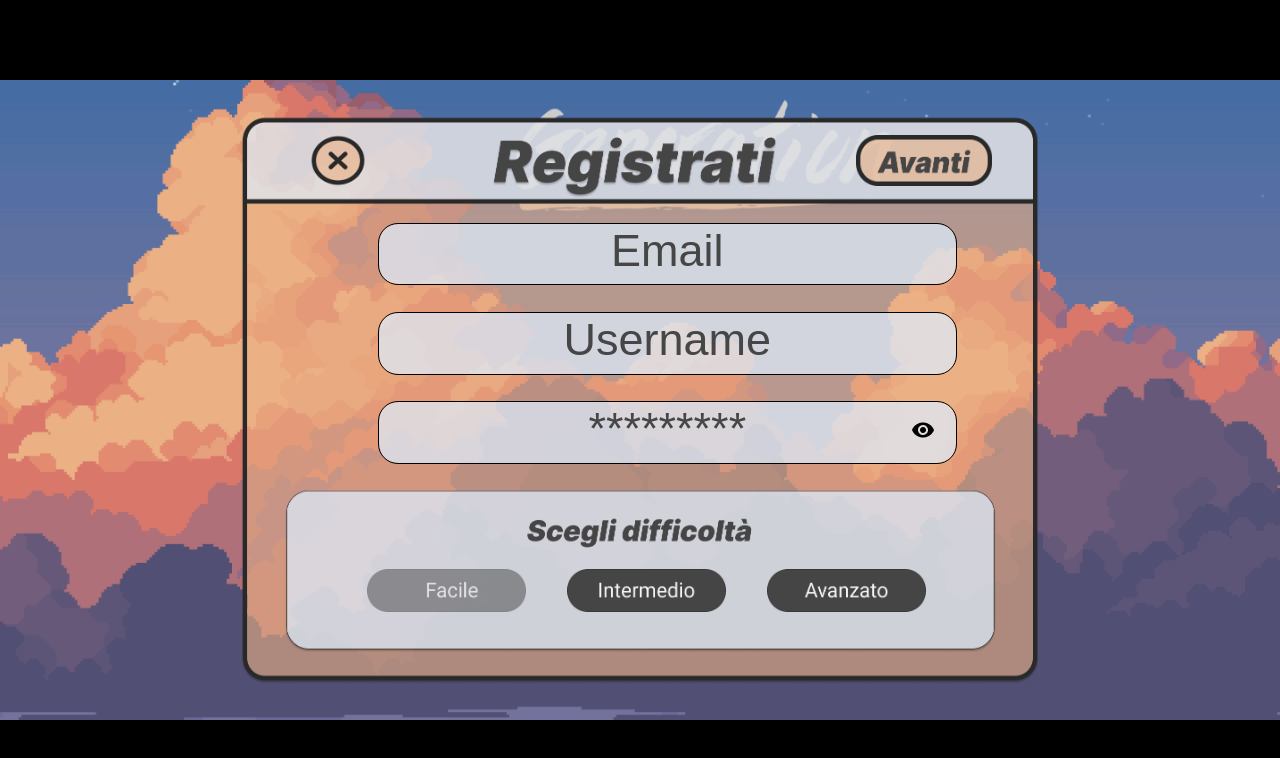
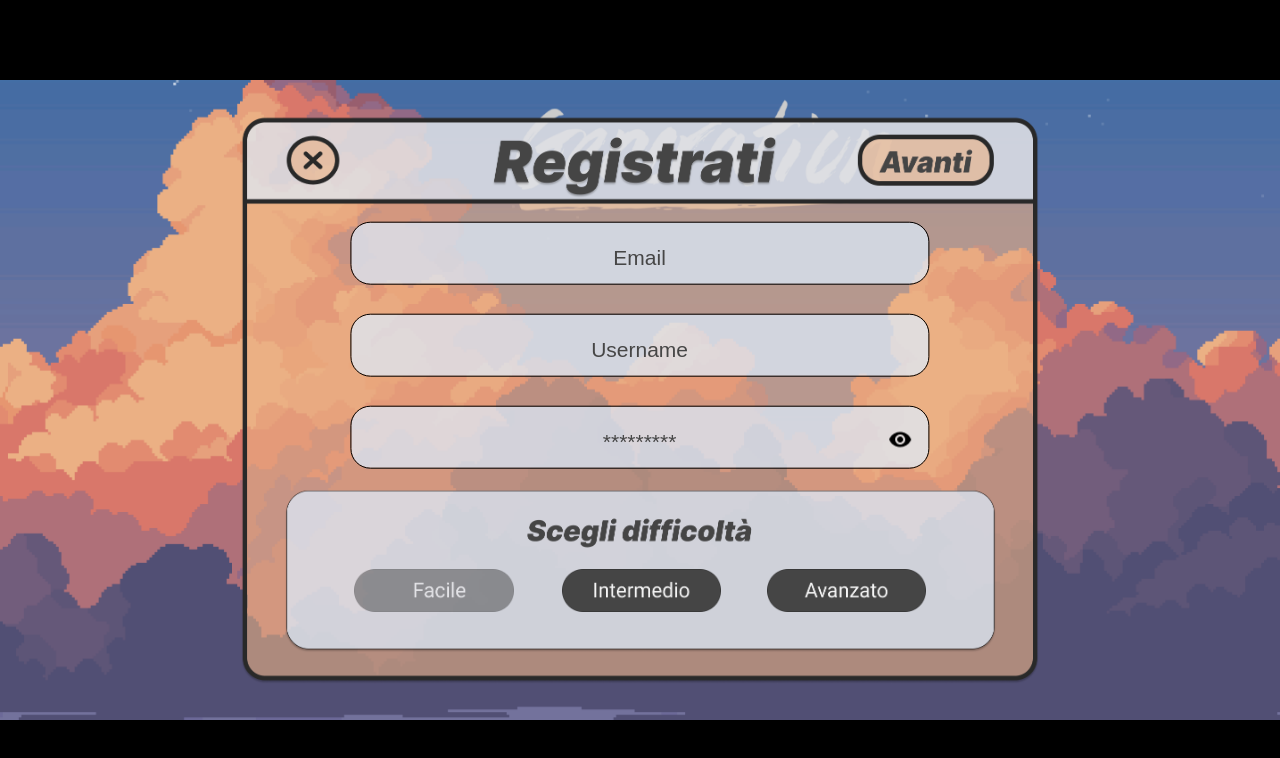
Before and after one commit to GianmariaZorzetto/GenerationTycoonFrontEnd, an Angular app: page /register in a window 1280 px wide. Shown: the top 758 px of the page. Built offline with nearby package versions, Linux system fonts and the light colour scheme.

Commit message:
Schermata registrazione fixata

```diff
--- a/src/app/Component/schermata-registrati/schermata-registrati.component.css
+++ b/src/app/Component/schermata-registrati/schermata-registrati.component.css
@@ -34,7 +34,7 @@ a img {
 }
 
 .scontornato-input::placeholder {
-  font-size: 45px;
+  font-size: 70%;
   font-family: sans-serif;/* Aumenta la dimensione del font del placeholder */
   color: #464646; /* Colore del placeholder (puoi scegliere il colore che preferisci) */
   text-align: center; /* Centra il testo del placeholder anche in verticale */
--- a/src/app/Component/schermata-registrati/schermata-registrati.component.html
+++ b/src/app/Component/schermata-registrati/schermata-registrati.component.html
@@ -1,43 +1,38 @@
 <a routerLink="/benvenuto" (click)="saveUser()">
-    <img posizione [x]="1026.5" [y]="60" [w]="148" [h]="55" [autore]="'R'" src="sfondi_schermate/register/avanti_button.png" alt="bottone_avanti" />
+    <img posizione [x]="1110" [y]="87" [w]="148" [h]="55" [centroMassa]="true" [hoverabile]="true" [autore]="'R'" src="sfondi_schermate/register/avanti_button.png" alt="bottone_avanti" />
 </a>
 <a routerLink="">
-  <img posizione [x]="370" [y]="59" [w]="63" [h]="57" [autore]="'R'" src="sfondi_schermate/register/x_button.png" alt="x_button" />
+  <img posizione [x]="375" [y]="87" [w]="63" [h]="57" [centroMassa]="true" [hoverabile]="true" [autore]="'R'" src="sfondi_schermate/register/x_button.png" alt="x_button" />
 </a>
 <span>
   <input
      placeholder="Email"
      class="form-control mb-2 scontornato-input"
-     posizione [x]="453"
-     [y]="155"
-     [w]="629"
-     [h]="68"
-     [autore]="'R'"
+     posizione [x]="767" [y]="188" [w]="629" [h]="68" [centroMassa]="true" [autore]="'R'"
      [(ngModel)]="user!.email"
      required
      email>
   <input
      placeholder="Username"
      class="form-control mb-2 scontornato-input"
-     posizione [x]="453" [y]="252" [w]="629" [h]="68" [autore]="'R'"
+     posizione [x]="767" [y]="288" [w]="629" [h]="68" [centroMassa]="true" [autore]="'R'"
      [(ngModel)]="user!.username"
      required><br>
   <input
      [type]="showPassword ? 'text' : 'password'"
      placeholder="*********"
-     class="form-control mb-2 scontornato-input"
-     posizione [x]="453" [y]="349" [w]="629" [h]="68" [autore]="'R'"
+     class="form-control mb-2 scontornato-input "
+     posizione [x]="767" [y]="388" [w]="629" [h]="68" [centroMassa]="true" [autore]="'R'"
      [(ngModel)]="user!.password"
      required>
-  <button
-     class="transparent-button"
-     posizione [x]="1090" [y]="365" [w]="30" [h]="25" [autore]="'R'"
-     (click)="showPassword = !showPassword">
-  <img *ngIf="showPassword; else hideIcon" src="sfondi_schermate/register/show_button.png" alt="Mostra password">
+  <span posizione [x]="1083" [y]="388" [w]="30" [h]="25" [centroMassa]="true" [hoverabile]="true" [autore]="'R'">
+  <img
+       (click)="showPassword = !showPassword" *ngIf="showPassword; else hideIcon" src="sfondi_schermate/register/show_button.png" alt="Mostra password">
   <ng-template #hideIcon>
-    <img src="sfondi_schermate/register/hide_button.png" alt="Nascondi password">
+    <img
+         (click)="showPassword = !showPassword" src="sfondi_schermate/register/hide_button.png" alt="Nascondi password">
   </ng-template>
-  </button>
+  </span>
   <br>
 
  <div class="image-container">
@@ -46,7 +41,7 @@
        [ngClass]="{'selected': selectedButton === 'EASY'}">
     <img
       posizione
-      [x]="440" [y]="531"
+      [x]="425" [y]="531"
       [w]="items[0].baseW" [h]="items[0].baseH"
       [src]="items[0].baseImage" [autore]="'R'"
       alt="bottone_facile"
@@ -55,7 +50,7 @@
     <img
       *ngIf="items[0].isHovered"
       posizione
-      [x]="361" [y]="415"
+      [x]="343" [y]="410"
       [w]="330" [h]="125"
       [src]="items[0].hoverImage" [autore]="'R'"
       alt="modalita_facile"
@@ -67,7 +62,7 @@
        [ngClass]="{'selected': selectedButton === 'MEDIUM'}">
     <img
       posizione
-      [x]="680" [y]="531"
+      [x]="674" [y]="531"
       [w]="items[1].baseW" [h]="items[1].baseH"
       [src]="items[1].baseImage" [autore]="'R'"
       alt="bottone_intermedio"
@@ -76,7 +71,7 @@
     <img
       *ngIf="items[1].isHovered"
       posizione
-      [x]="603" [y]="415"
+      [x]="586" [y]="410"
       [w]="330" [h]="125"
       [src]="items[1].hoverImage" [autore]="'R'"
       alt="modalita_intermedia"
@@ -97,7 +92,7 @@
     <img
       *ngIf="items[2].isHovered"
       posizione
-      [x]="845" [y]="415"
+      [x]="830" [y]="410"
       [w]="330" [h]="125"
       [src]="items[2].hoverImage" [autore]="'R'"
       alt="modalita_avanzata"
```
